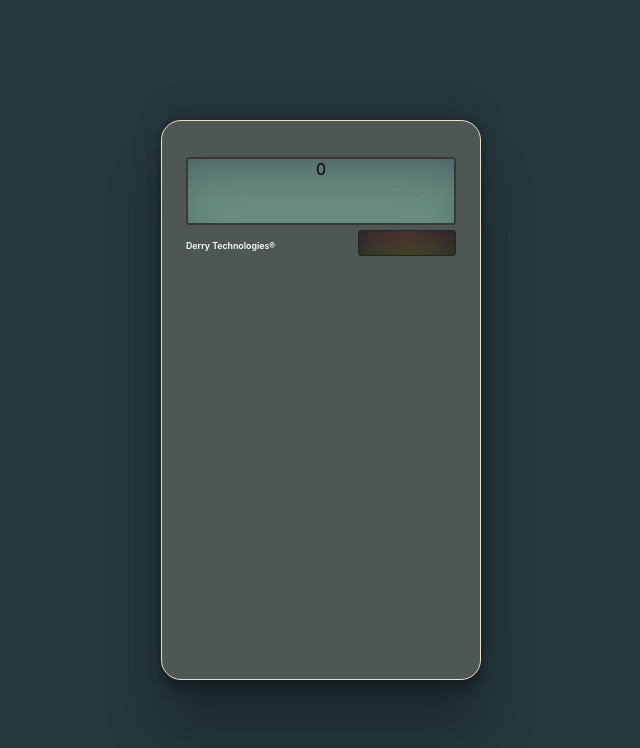
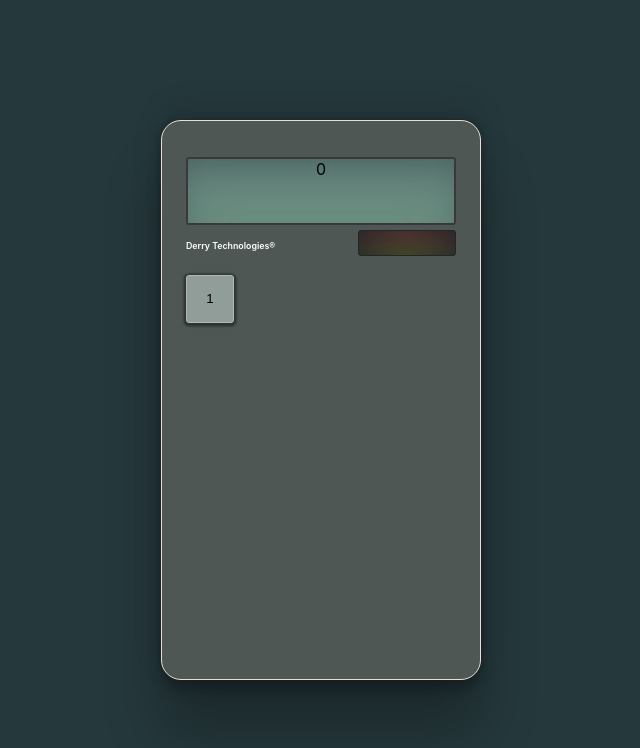
Before and after one commit to deven-kane/calcu-lo, a React (Create React App) app: page / in a window 1280 px wide. Shown: the top 748 px of the page, without its empty margins (319-959 px from the left). Built offline with nearby package versions, Linux system fonts and the light colour scheme.

Commit message:
add Operand to ButtonContainer + styling

```diff
--- a/src/Buttons/ButtonContainer.jsx
+++ b/src/Buttons/ButtonContainer.jsx
@@ -1,9 +1,10 @@
 import './ButtonContainer.css';
+import Operand from './Operand/Operand.jsx';
 
 function ButtonContainer({total, setTotal}) {
-
   return (
     <div className="ButtonContainer">
+      <Operand total={total} setTotal={setTotal} />
     </div>
   );
 }
--- /dev/null
+++ b/src/Buttons/Operand/Operand.css
@@ -0,0 +1,2 @@
+.Operand {
+}
--- /dev/null
+++ b/src/Buttons/Operand/Operand.jsx
@@ -0,0 +1,7 @@
+import './Operand.css';
+
+function Operand({total, setTotal}) {
+  return <button className="SquareButton">1</button>;
+}
+
+export default Operand;
```
